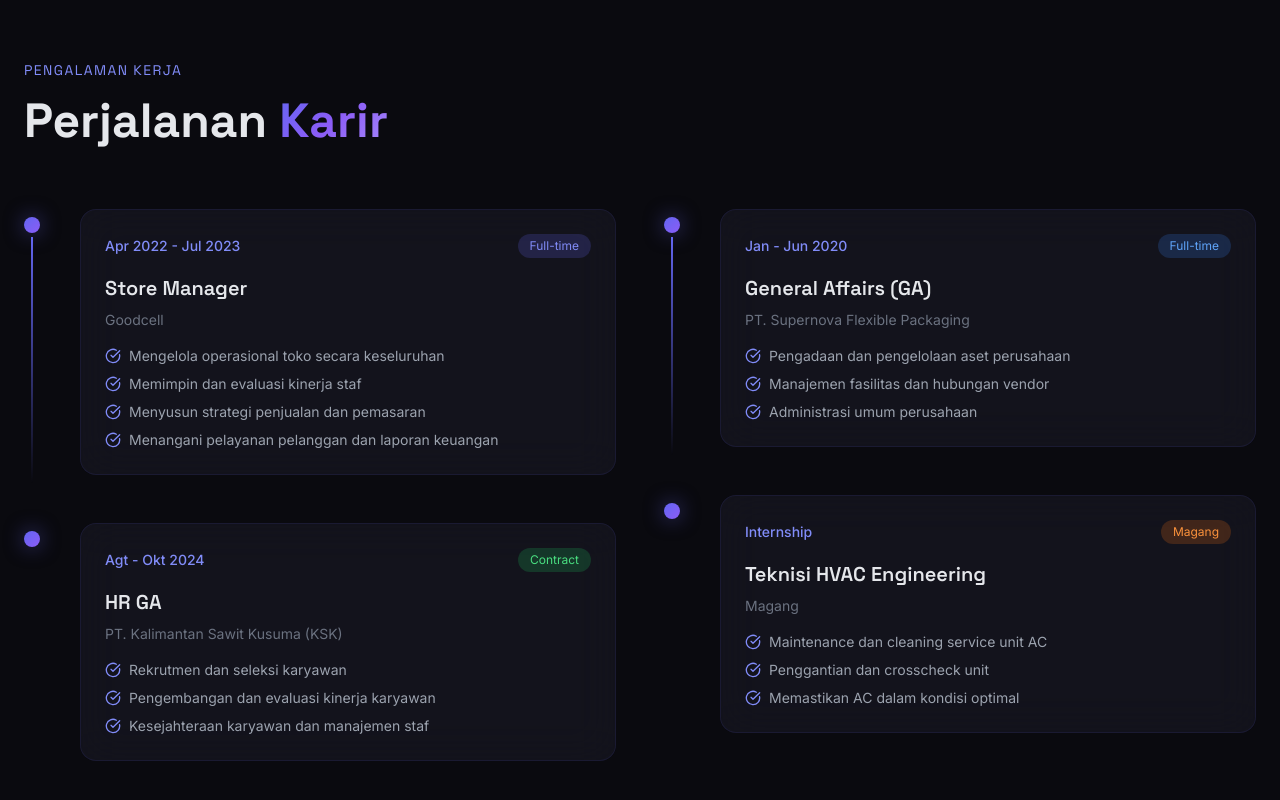
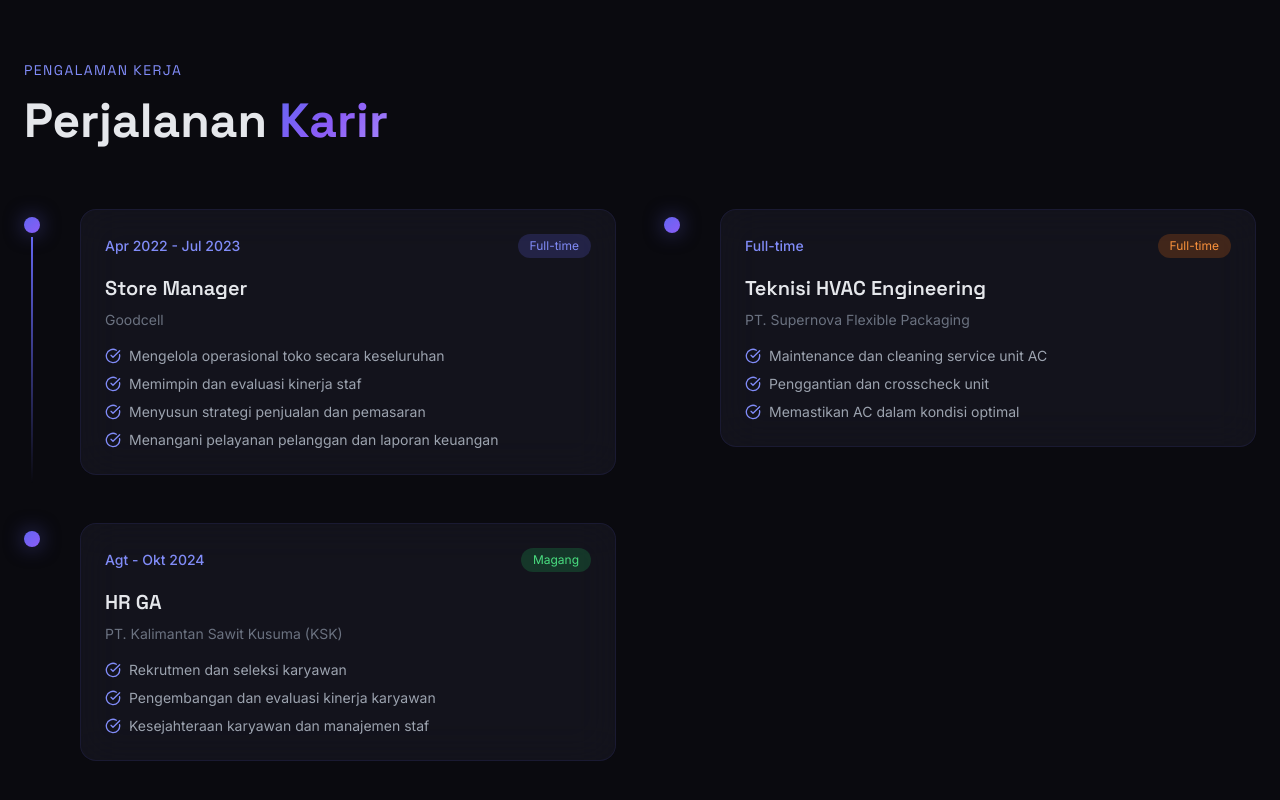
Before and after one commit to hiizizzz/Portofolio, a plain HTML site: page index.html in a window 1280 px wide. Shown: the part 1807-2607 px from the top of the page. Drawn offline with nearby package versions, Linux system fonts and the light colour scheme.

Commit message:
Update index.html

```diff
--- a/index.html
+++ b/index.html
@@ -474,10 +474,8 @@
                     </div>
                     <h3 class="text-xl font-space font-semibold mb-4">Minat & Hobi</h3>
                     <div class="flex flex-wrap gap-2">
-                        <span class="px-3 py-1 bg-dark-700 rounded-full text-xs text-gray-300">Silat</span>
                         <span class="px-3 py-1 bg-dark-700 rounded-full text-xs text-gray-300">Seni</span>
                         <span class="px-3 py-1 bg-dark-700 rounded-full text-xs text-gray-300">Musik</span>
-                        <span class="px-3 py-1 bg-dark-700 rounded-full text-xs text-gray-300">Organisasi</span>
                     </div>
                 </div>
             </div>
@@ -530,7 +528,7 @@
                         <div class="glass rounded-2xl p-6 ml-4">
                             <div class="flex items-center justify-between mb-4">
                                 <span class="text-accent-glow text-sm font-medium">Agt - Okt 2024</span>
-                                <span class="px-3 py-1 bg-green-500/20 text-green-400 text-xs rounded-full">Contract</span>
+                                <span class="px-3 py-1 bg-green-500/20 text-green-400 text-xs rounded-full">Magang</span>
                             </div>
                             <h3 class="text-xl font-space font-semibold mb-2">HR GA</h3>
                             <p class="text-gray-500 text-sm mb-4">PT. Kalimantan Sawit Kusuma (KSK)</p>
@@ -552,40 +550,15 @@
                     </div>
                 </div>
 
-                <div class="space-y-12">
-                    <div class="timeline-item reveal" style="transition-delay: 0.2s;">
-                        <div class="glass rounded-2xl p-6 ml-4">
-                            <div class="flex items-center justify-between mb-4">
-                                <span class="text-accent-glow text-sm font-medium">Jan - Jun 2020</span>
-                                <span class="px-3 py-1 bg-blue-500/20 text-blue-400 text-xs rounded-full">Full-time</span>
-                            </div>
-                            <h3 class="text-xl font-space font-semibold mb-2">General Affairs (GA)</h3>
-                            <p class="text-gray-500 text-sm mb-4">PT. Supernova Flexible Packaging</p>
-                            <ul class="space-y-2 text-gray-400 text-sm">
-                                <li class="flex items-start gap-2">
-                                    <i data-lucide="check-circle" class="w-4 h-4 text-accent-glow mt-0.5 flex-shrink-0"></i>
-                                    Pengadaan dan pengelolaan aset perusahaan
-                                </li>
-                                <li class="flex items-start gap-2">
-                                    <i data-lucide="check-circle" class="w-4 h-4 text-accent-glow mt-0.5 flex-shrink-0"></i>
-                                    Manajemen fasilitas dan hubungan vendor
-                                </li>
-                                <li class="flex items-start gap-2">
-                                    <i data-lucide="check-circle" class="w-4 h-4 text-accent-glow mt-0.5 flex-shrink-0"></i>
-                                    Administrasi umum perusahaan
-                                </li>
-                            </ul>
-                        </div>
-                    </div>
 
                     <div class="timeline-item reveal" style="transition-delay: 0.3s;">
                         <div class="glass rounded-2xl p-6 ml-4">
                             <div class="flex items-center justify-between mb-4">
-                                <span class="text-accent-glow text-sm font-medium">Internship</span>
-                                <span class="px-3 py-1 bg-orange-500/20 text-orange-400 text-xs rounded-full">Magang</span>
+                                <span class="text-accent-glow text-sm font-medium">Full-time</span>
+                                <span class="px-3 py-1 bg-orange-500/20 text-orange-400 text-xs rounded-full">Full-time</span>
                             </div>
                             <h3 class="text-xl font-space font-semibold mb-2">Teknisi HVAC Engineering</h3>
-                            <p class="text-gray-500 text-sm mb-4">Magang</p>
+                            <p class="text-gray-500 text-sm mb-4">PT. Supernova Flexible Packaging</p>
                             <ul class="space-y-2 text-gray-400 text-sm">
                                 <li class="flex items-start gap-2">
                                     <i data-lucide="check-circle" class="w-4 h-4 text-accent-glow mt-0.5 flex-shrink-0"></i>
```
